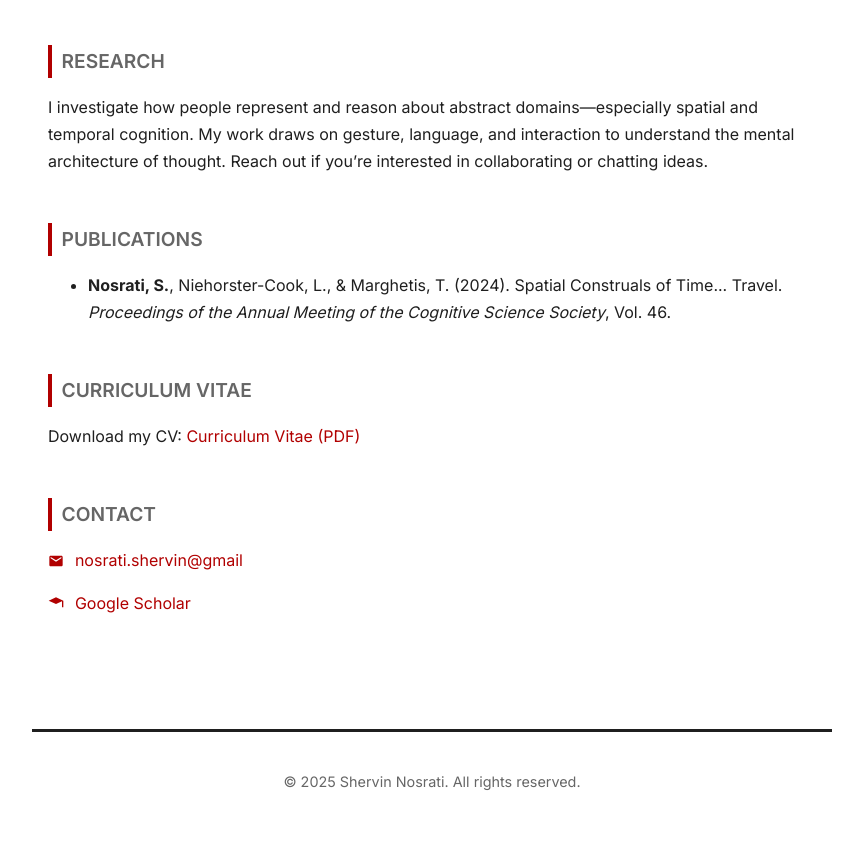
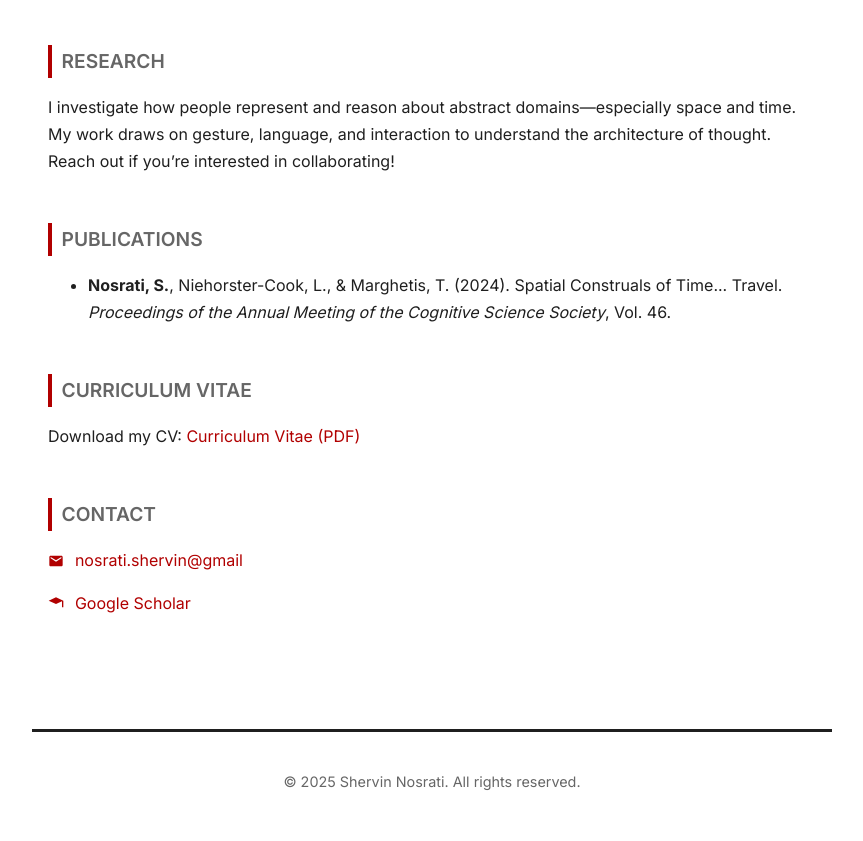
Before and after one commit to snoozrat/snosrati, a plain HTML site: page index.html in a window 1280 px wide. Shown: the part 821-1662 px from the top of the page, without its empty margins (208-1071 px from the left). Drawn offline with Linux system fonts and the light colour scheme.

Commit message:
Update index.html

```diff
--- a/index.html
+++ b/index.html
@@ -197,7 +197,7 @@
 
     <section id="research">
       <h2>Research</h2>
-      <p>I investigate how people represent and reason about abstract domains—especially spatial and temporal cognition. My work draws on gesture, language, and interaction to understand the mental architecture of thought. Reach out if you’re interested in collaborating or chatting ideas.</p>
+      <p>I investigate how people represent and reason about abstract domains—especially space and time. My work draws on gesture, language, and interaction to understand the architecture of thought. Reach out if you’re interested in collaborating!</p>
     </section>
 
     <section id="publications">
```
